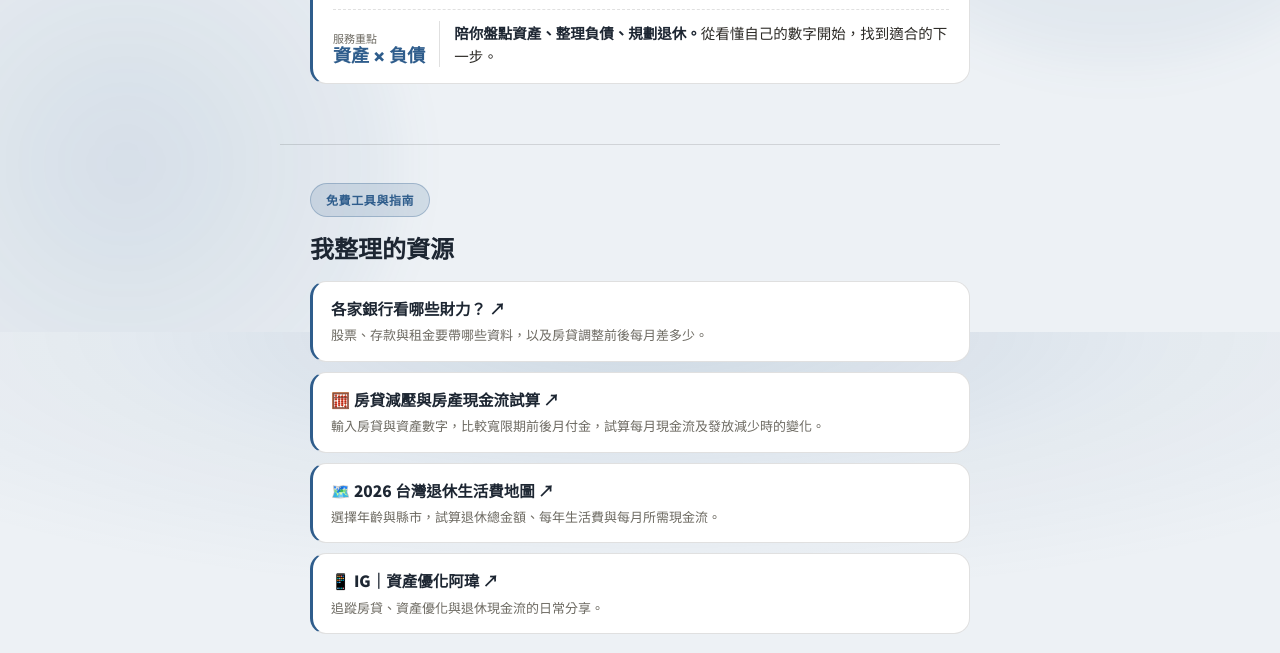
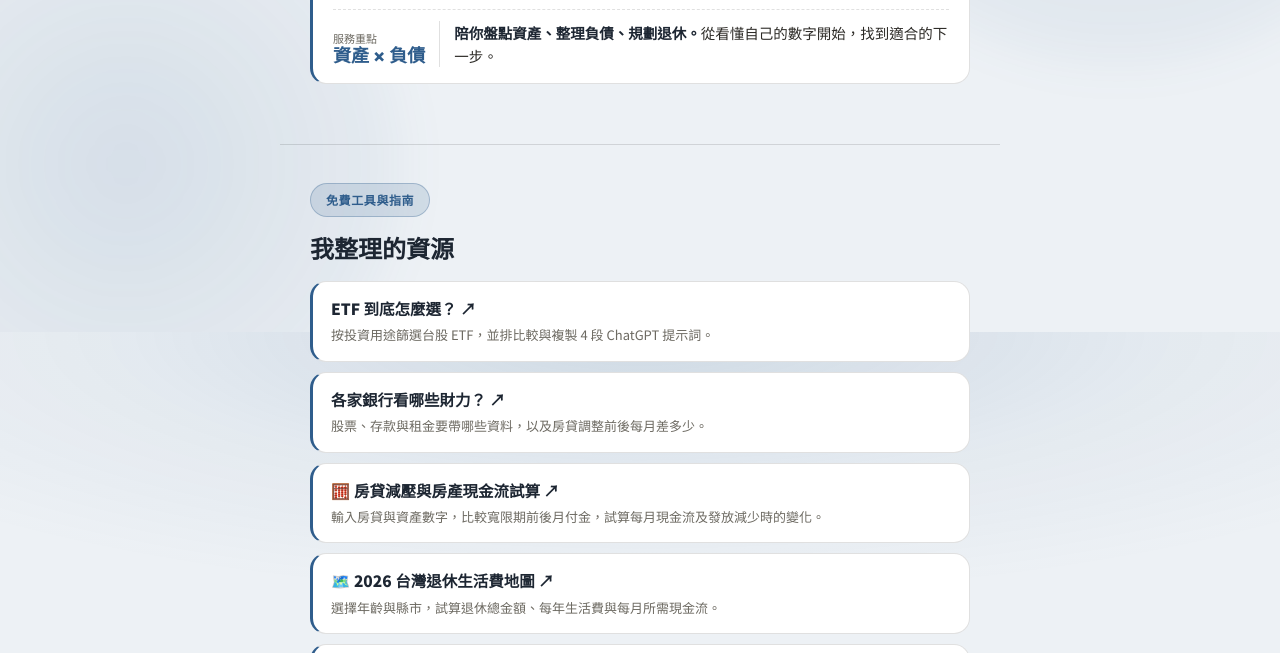
Before and after one commit to showtime0718/pages, a plain HTML site: page index.html in a window 1280 px wide. Shown: the part 468-1121 px from the top of the page. Drawn offline with Linux system fonts and the light colour scheme.

Commit message:
Link ETF selector from the tools homepage

```diff
--- a/index.html
+++ b/index.html
@@ -261,7 +261,8 @@ a.card .d{font-size:13px;color:var(--dim);line-height:1.65;margin-top:4px;}
     <span class="sec-tag">免費工具與指南</span>
     <h2>我整理的資源</h2>
     <div class="cards">
-      <a class="card" href="bank-financial-proof.html"><div class="t">各家銀行看哪些財力？ ↗</div><div class="d">股票、存款與租金要帶哪些資料，以及房貸調整前後每月差多少。</div></a>
+      <a class="card" href="etf-selector.html"><div class="t">ETF 到底怎麼選？ ↗</div><div class="d">按投資用途篩選台股 ETF，並排比較與複製 4 段 ChatGPT 提示詞。</div></a>
+<a class="card" href="bank-financial-proof.html"><div class="t">各家銀行看哪些財力？ ↗</div><div class="d">股票、存款與租金要帶哪些資料，以及房貸調整前後每月差多少。</div></a>
       <a class="card" href="house-retirement-tools-new.html"><div class="t">🧮 房貸減壓與房產現金流試算 ↗</div><div class="d">輸入房貸與資產數字，比較寬限期前後月付金，試算每月現金流及發放減少時的變化。</div></a>
       <a class="card" href="taiwan-retirement-map-2026.html"><div class="t">🗺️ 2026 台灣退休生活費地圖 ↗</div><div class="d">選擇年齡與縣市，試算退休總金額、每年生活費與每月所需現金流。</div></a>
       <a class="card" href="https://www.instagram.com/show_time0718/" target="_blank" rel="noopener"><div class="t">📱 IG｜資產優化阿瑋 ↗</div><div class="d">追蹤房貸、資產優化與退休現金流的日常分享。</div></a>
```
